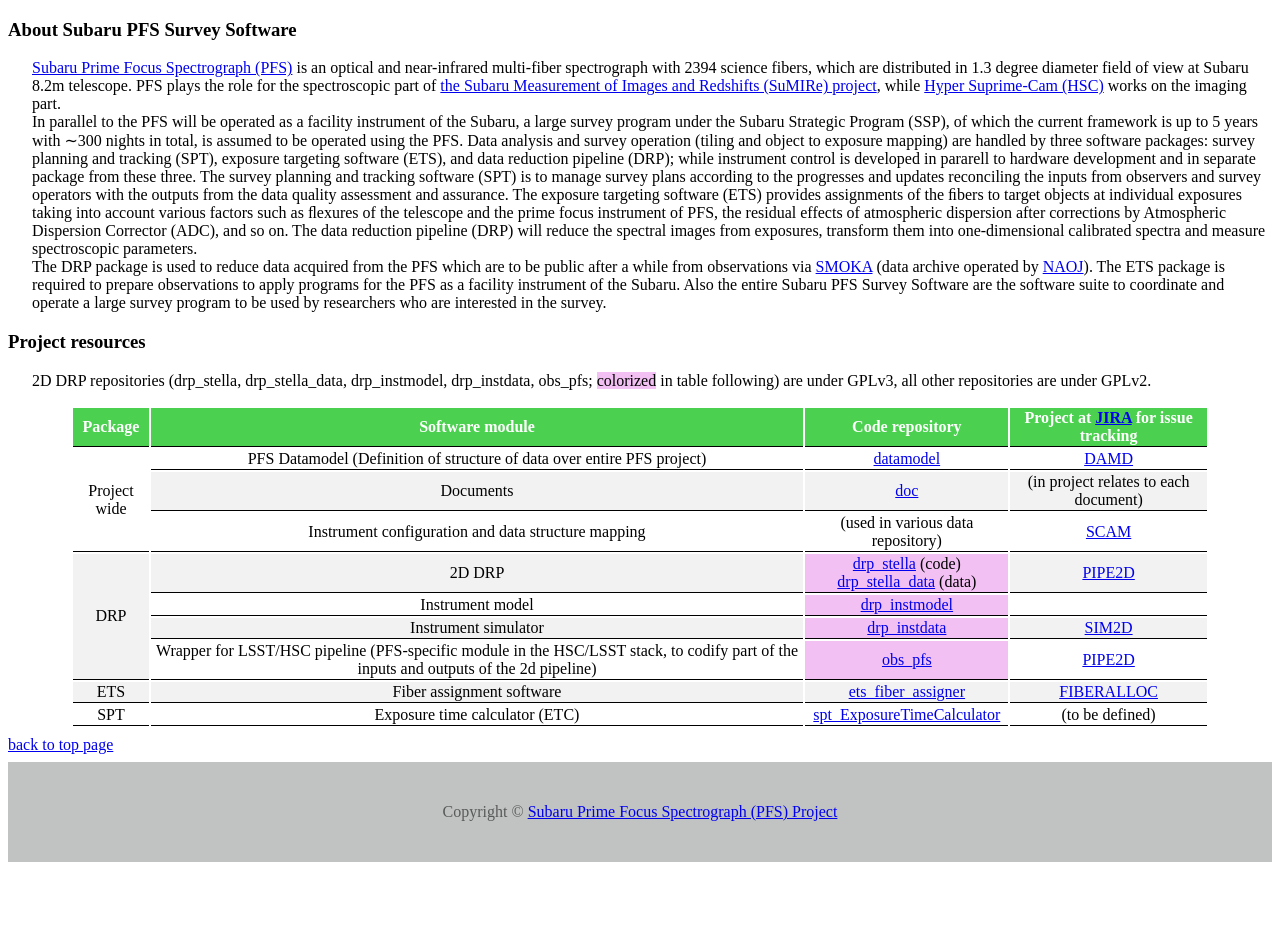
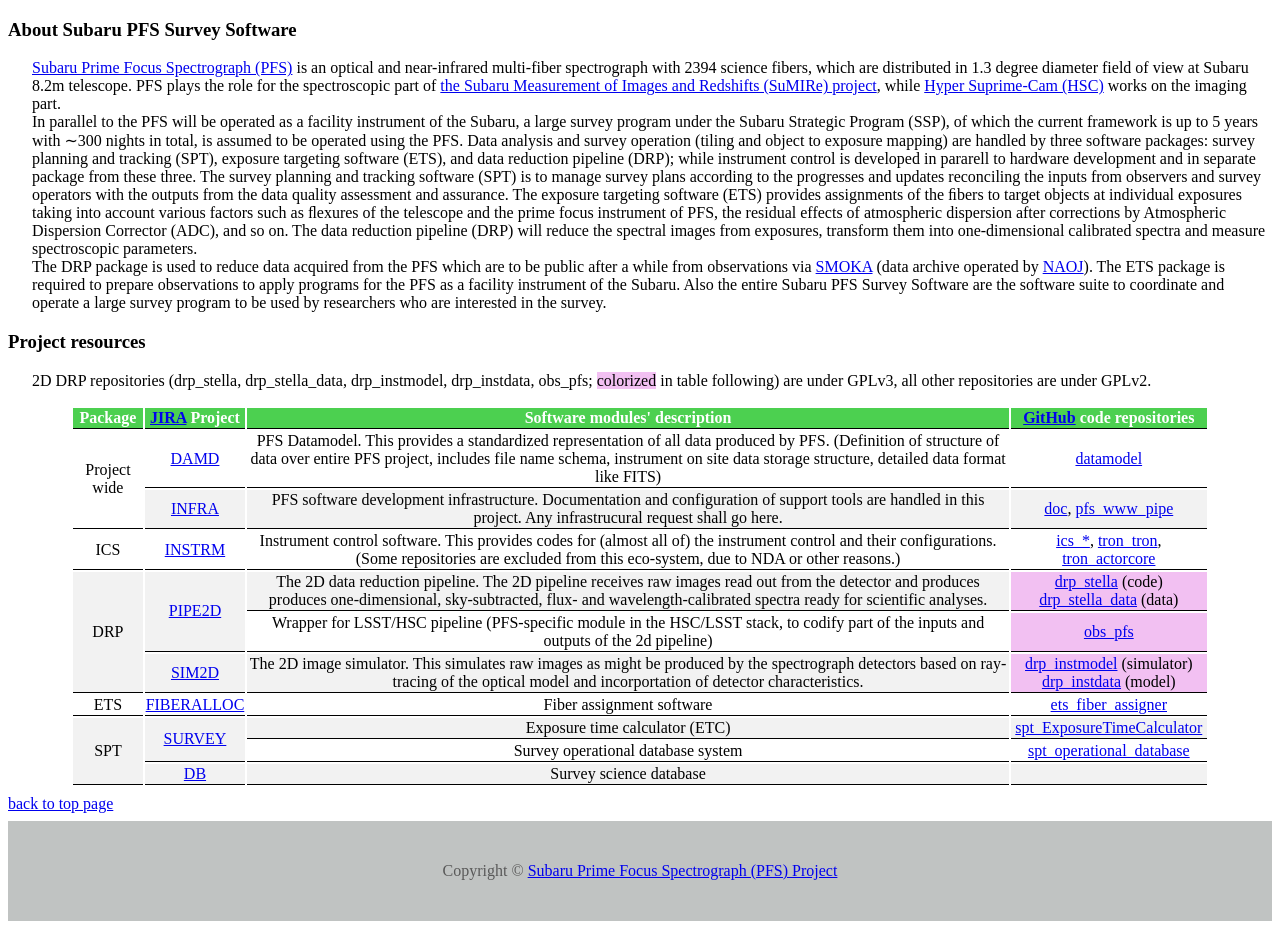
Before and after one commit to Subaru-PFS/pfs_www_pipe, a plain HTML site: page replist.html in a window 1280 px wide. Before the commit the page ends 870 px from the top, so only its background shows below. Drawn offline with Linux system fonts and the light colour scheme.

Commit message:
Modified project coordination table

```diff
--- a/replist.html
+++ b/replist.html
@@ -63,68 +63,95 @@ who are interested in the survey.
 <thead>
 <tr>
   <th>Package</th>
-  <th>Software module</th>
-  <th>Code repository</th>
-  <th>Project at <a href="http://pfspipe.ipmu.jp/jira/">JIRA</a> for issue tracking</th>
+  <th><a href="http://pfspipe.ipmu.jp/jira/">JIRA</a> Project</th>
+  <th>Software modules' description</th>
+  <th><a href="https://github.com/Subaru-PFS/">GitHub</a> code repositories</th>
 </tr>
 </thead>
 </tbody>
 <tr>
-  <td rowspan="3">Project wide</td>
-  <td>PFS Datamodel (Definition of structure of data over entire PFS project)</td>
+  <td rowspan="2">Project wide</td>
+  <td><a href="https://pfspipe.ipmu.jp/jira/browse/DAMD">DAMD</a></td>
+  <td>PFS Datamodel. This provides a standardized representation of all data
+    produced by PFS.
+    (Definition of structure of data over entire PFS project,
+    includes file name schema, instrument on site data storage structure,
+    detailed data format like FITS)</td>
   <td><a href="https://github.com/Subaru-PFS/datamodel">datamodel</a></td>
-  <td><a href="https://pfspipe.ipmu.jp/jira/browse/DAMD">DAMD</a></td>
 </tr>
 <tr>
-  <td>Documents</td>
-  <td><a href="https://github.com/Subaru-PFS/doc">doc</a></td>
-  <td>(in project relates to each document)</td>
+  <td><a href="https://pfspipe.ipmu.jp/jira/browse/INFRA">INFRA</a></td>
+  <td>PFS software development infrastructure. Documentation and configuration
+    of support tools are handled in this project.
+    Any infrastrucural request shall go here.</td>
+  <td><a href="https://github.com/Subaru-PFS/doc">doc</a>,
+      <a href="https://github.com/Subaru-PFS/pfs_www_pipe">pfs_www_pipe</a>
+      </td>
 </tr>
 <tr>
-  <td>Instrument configuration and data structure mapping</td>
-  <td>(used in various data repository)</td>
-  <td><a href="https://pfspipe.ipmu.jp/jira/browse/SCAM">SCAM</a></td>
-</tr>
-
-<tr>
-  <td rowspan="4">DRP</td>
-  <td>2D DRP</td>
-  <td class="gplv3"><a href="https://github.com/Subaru-PFS/drp_stella">drp_stella</a> (code) <br /> <a href="https://github.com/Subaru-PFS/drp_stella_data">drp_stella_data</a> (data)</td>
-  <td><a href="https://pfspipe.ipmu.jp/jira/browse/PIPE2D">PIPE2D</a></td>
+  <td>ICS</td>
+  <td><a href="https://pfspipe.ipmu.jp/jira/browse/INSTRM">INSTRM</a></td>
+  <td>Instrument control software. This provides codes for (almost all of)
+    the instrument control and their configurations.
+    (Some repositories are excluded from this eco-system, due to NDA or
+    other reasons.)</td>
+  <td><a href="https://github.com/Subaru-PFS?q=ics_">ics_*</a>,
+      <a href="https://github.com/Subaru-PFS/tron_tron">tron_tron</a>,
+      <a href="https://github.com/Subaru-PFS/tron_actorcore">tron_actorcore</a>
+      </td>
 </tr>
 <tr>
-  <td>Instrument model</td>
-  <td class="gplv3"><a href="https://github.com/Subaru-PFS/drp_instmodel">drp_instmodel</a></td>
-  <td></td>
+  <td rowspan="3">DRP</td>
+  <td rowspan="2"><a href="https://pfspipe.ipmu.jp/jira/browse/PIPE2D">PIPE2D</a></td>
+  <td>The 2D data reduction pipeline. The 2D pipeline receives raw images
+    read out from the detector and produces produces one-dimensional,
+    sky-subtracted, flux- and wavelength-calibrated spectra ready for
+    scientific analyses.</td>
+  <td class="gplv3">
+    <a href="https://github.com/Subaru-PFS/drp_stella">drp_stella</a> (code) <br />
+    <a href="https://github.com/Subaru-PFS/drp_stella_data">drp_stella_data</a> (data)
+    </td>
 </tr>
 <tr>
-  <td>Instrument simulator</td>
-  <td class="gplv3"><a href="https://github.com/Subaru-PFS/drp_instdata">drp_instdata</a></td>
-  <td><a href="https://pfspipe.ipmu.jp/jira/browse/SIM2D">SIM2D</a></td>
+  <td>Wrapper for LSST/HSC pipeline (PFS-specific module in the HSC/LSST
+    stack, to codify part of the inputs and outputs of the 2d pipeline)</td>
+  <td class="gplv3">
+    <a href="https://github.com/Subaru-PFS/obs_pfs">obs_pfs</a>
+    </td>
 </tr>
 <tr>
-  <td>Wrapper for LSST/HSC pipeline (PFS-specific module in the HSC/LSST stack, to codify part of the inputs and outputs of the 2d pipeline)</td>
-  <td class="gplv3"><a href="https://github.com/Subaru-PFS/obs_pfs">obs_pfs</a><//td>
-  <td><a href="https://pfspipe.ipmu.jp/jira/browse/PIPE2D">PIPE2D</a></td>
+  <td><a href="https://pfspipe.ipmu.jp/jira/browse/SIM2D">SIM2D</a></td>
+  <td>The 2D image simulator. This simulates raw images as might be produced
+    by the spectrograph detectors based on ray-tracing of the optical
+    model and incorportation of detector characteristics.</td>
+  <td class="gplv3">
+    <a href="https://github.com/Subaru-PFS/drp_instmodel">drp_instmodel</a> (simulator) <br/>
+    <a href="https://github.com/Subaru-PFS/drp_instdata">drp_instdata</a> (model)
+    </td>
 </tr>
-
 <tr>
-  <td rowspan="1">ETS</td>
+  <td>ETS</td>
+  <td><a href="https://pfspipe.ipmu.jp/jira/browse/FIBERALLOC">FIBERALLOC</a></td>
   <td>Fiber assignment software</td>
   <td><a href="https://github.com/Subaru-PFS/ets_fiber_assigner">ets_fiber_assigner</a></td>
-  <td><a href="https://pfspipe.ipmu.jp/jira/browse/FIBERALLOC">FIBERALLOC</a></td>
 </tr>
-
 <tr>
-  <td rowspan="1">SPT</td>
+  <td rowspan="3">SPT</td>
+  <td rowspan="2"><a href="https://pfspipe.ipmu.jp/jira/browse/SURVEY">SURVEY</a></td>
   <td>Exposure time calculator (ETC)</td>
   <td><a href="https://github.com/Subaru-PFS/spt_ExposureTimeCalculator">spt_ExposureTimeCalculator</a></td>
-  <td>(to be defined)</td>
+</tr>
+<tr>
+  <td>Survey operational database system</td>
+  <td><a href="https://github.com/Subaru-PFS/spt_operational_database">spt_operational_database</a></td>
+</tr>
+<tr>
+  <td><a href="https://pfspipe.ipmu.jp/jira/browse/DB">DB</a></td>
+  <td>Survey science database</td>
+  <td></td>
 </tr>
 </tbody>
 </table>
-
-
 
 
 <div class="footlink">
```
